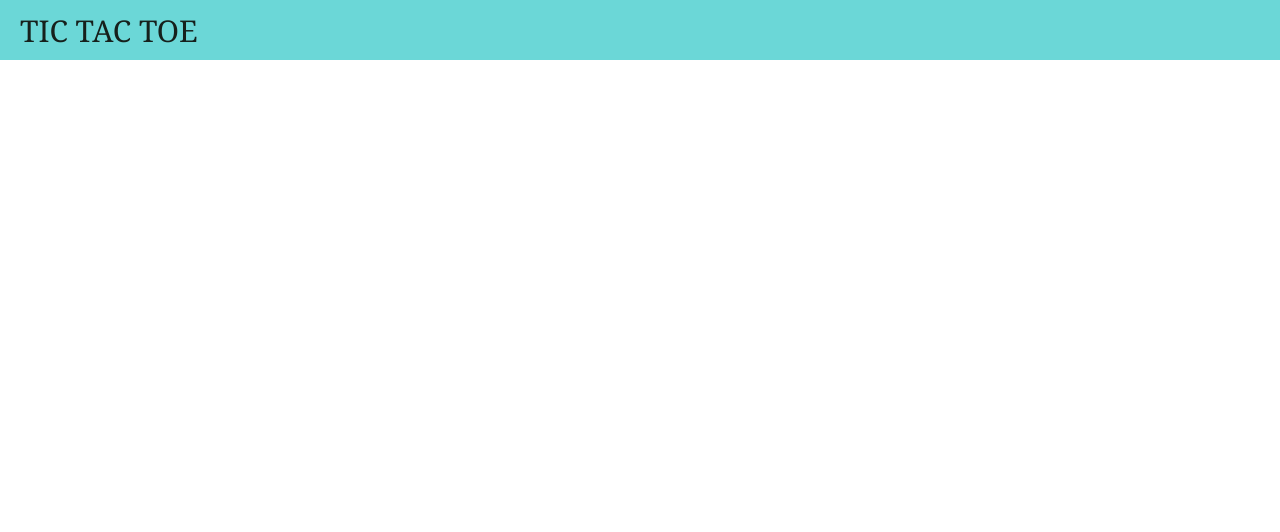
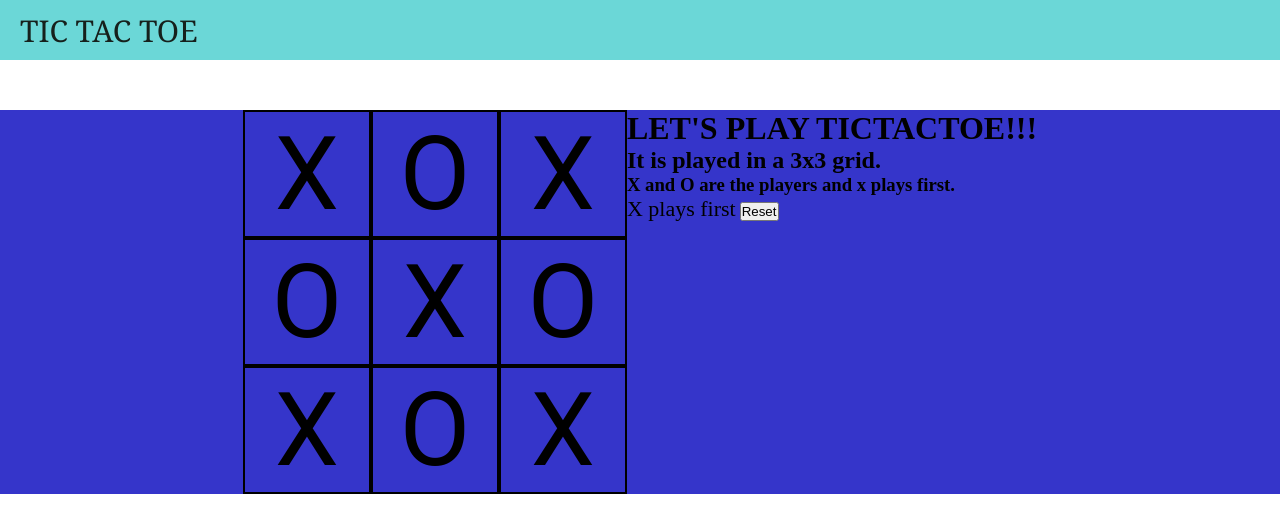
Before and after one commit to nightcrawler0112/tictactoe, a plain HTML site: page index.html in a window 1280 px wide. Drawn offline with Linux system fonts and the light colour scheme.

Commit message:
framework created

```diff
--- a/index.html
+++ b/index.html
@@ -15,6 +15,41 @@
             </li>
         </ul>
      </nav>
+
+     <div class="gamecontainer">
+        <div class="container">
+            <div class="box"> <span class ="boxtext">X</span> </div>
+            <div class="box"> <span class ="boxtext">O</span> </div>
+            <div class="box"> <span class ="boxtext">X</span> </div>
+            <div class="box"> <span class ="boxtext">O</span> </div>
+            <div class="box"> <span class ="boxtext">X</span> </div>
+            <div class="box"> <span class ="boxtext">O</span> </div>
+            <div class="box"> <span class ="boxtext">X</span> </div>
+            <div class="box"> <span class ="boxtext">O</span> </div>
+            <div class="box"> <span class ="boxtext">X</span> </div>
+
+        </div>
+
+        <div class ="gameinfo">
+            <h1>LET'S PLAY TICTACTOE!!!</h1>
+            <h2>It is played in a 3x3 grid.</h2>
+            <h3>X and O are the players and x plays first.</h3>
+            <div>
+                <span class="info">X plays first</span>
+                <button id="rsest">Reset</button>
+            </div>
+
+
+
+
+        </div>
+
+        </div>
+
+
+
+
+     </div>
     <script src="script.js"></script>
 
 
--- a/style.css
+++ b/style.css
@@ -26,3 +26,49 @@ nav {
 nav ul{
     list-style-type: none;
 }
+
+.gamecontainer{
+         background-color: rgb(53, 53, 202);
+         display: flex;
+
+         justify-content: center;
+         margin-top: 50px;
+
+
+
+
+        }
+
+        .container{
+            display: grid;
+            grid-template-rows: repeat(3, 10vw);
+            grid-template-columns: repeat(3, 10vw);
+            font-family: 'Roboto', sans-serif;
+            position: relative;
+        }
+
+        .box{
+            border: 2px solid black;
+            font-size: 8vw;
+            cursor: pointer;
+            display: flex;
+            justify-content: center;
+            align-items: center;
+        }
+
+        .box:hover{
+            background-color: rgb(242, 234, 250);
+        }
+
+        .info {
+            font-size: 22px;
+        }
+
+        .gameInfo{
+            padding: 0 34px;
+            font-family: 'Baloo Bhaina 2', cursive;
+        }
+
+        .gameInfo h1{
+            font-size: 2.5rem;
+        }
```
Also changed, not shown: 1 other file.
